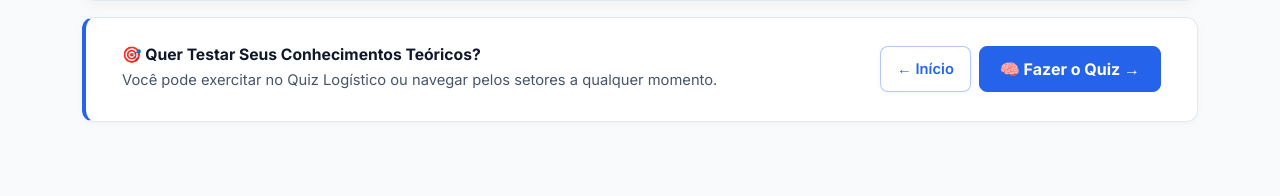
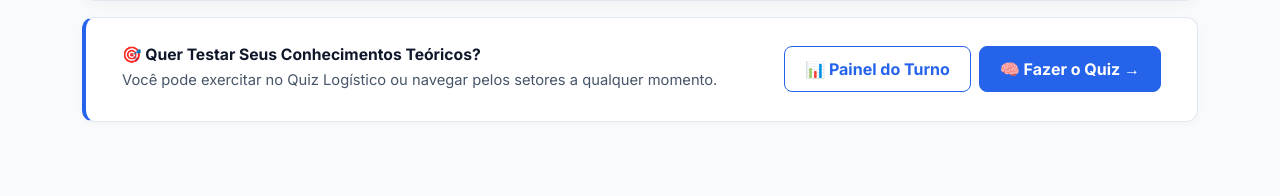
Before and after one commit to Vec-olegario/LogicQ, a Flask app: template templates/situacao.html in a window 1280 px wide. Shown: the part 2335-2531 px from the top of the page. Run offline with Flask 3, Linux system fonts and the light colour scheme; the template is opened without the code that fills it, so the values that code supplies are empty; parts of the project's set-up code (start-up, migrations or seed data) failed here and were passed over; some libraries are stand-ins or nearby versions.

Commit message:
feat: adiciona botao Painel do Turno no rodape da pagina situacao

```diff
--- a/templates/situacao.html
+++ b/templates/situacao.html
@@ -428,8 +428,8 @@
             momento.</p>
     </div>
     <div class="d-flex flex-wrap gap-2">
-        <a href="/" class="btn btn-nav-prev">
-            ← Início
+        <a href="{{ url_for('dashboard_turno') }}" class="btn btn-outline-primary fw-bold">
+            📊 Painel do Turno
         </a>
         <a href="/quiz" class="btn btn-primary fw-bold">
             🧠 Fazer o Quiz →
```
